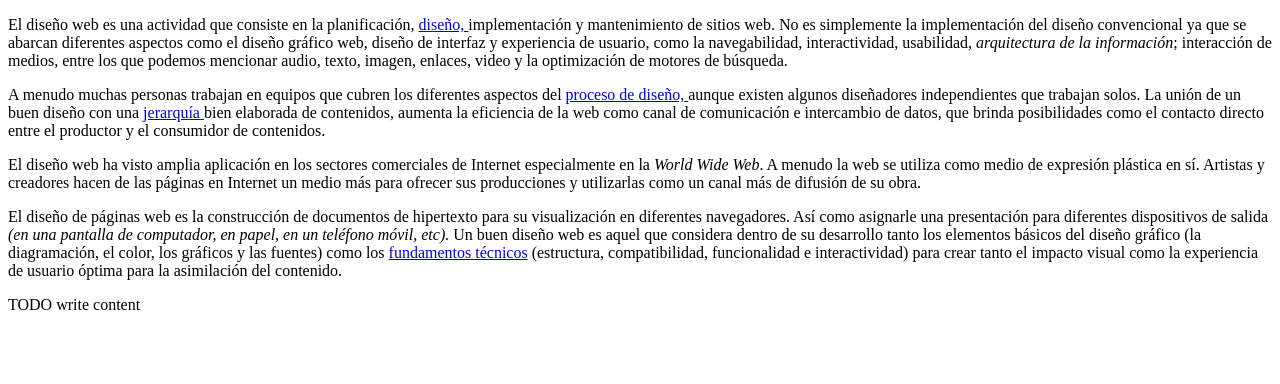
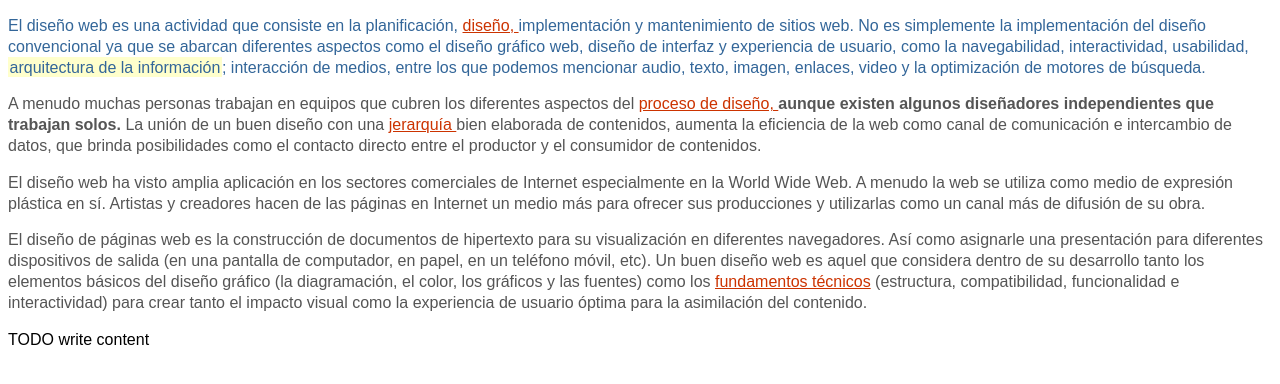
Before and after one commit to fernandoadonis/cssfernando, a website: page public_html/index.html in a window 1280 px wide. Drawn offline with Linux system fonts and the light colour scheme.

Commit message:
aplicando estilo mi pagina

```diff
--- /dev/null
+++ b/public_html/estilos.css
@@ -0,0 +1,17 @@
+/*
+To change this license header, choose License Headers in Project Properties.
+To change this template file, choose Tools | Templates
+and open the template in the editor.
+*/
+/*
+    Created on : Jun 18, 2018, 7:41:14 PM
+    Author     : 00125177
+*/
+*{ font: 1em/1.3 Arial, Helvetica, sans-serif; }
+
+p{ color: #555; }
+ #primero p{color: #336699;}
+ a{ color: #CC3300; }
+ #primero em{ background: #FFFFCC; padding: .1em; }
+ .especial em{ background: #FFCC99; border: 1px solid #FF9900; padding: .1em; }
+ .normal span{ font-weight: bold; }
--- a/public_html/index.html
+++ b/public_html/index.html
@@ -9,6 +9,7 @@ and open the template in the editor.
         <title>Practicando Estilos</title>
         <meta charset="UTF-8">
         <meta name="viewport" content="width=device-width, initial-scale=1.0">
+        <link href="estilos.css" rel="stylesheet" type="text/css"/>
     </head>
     <body>
 
```
